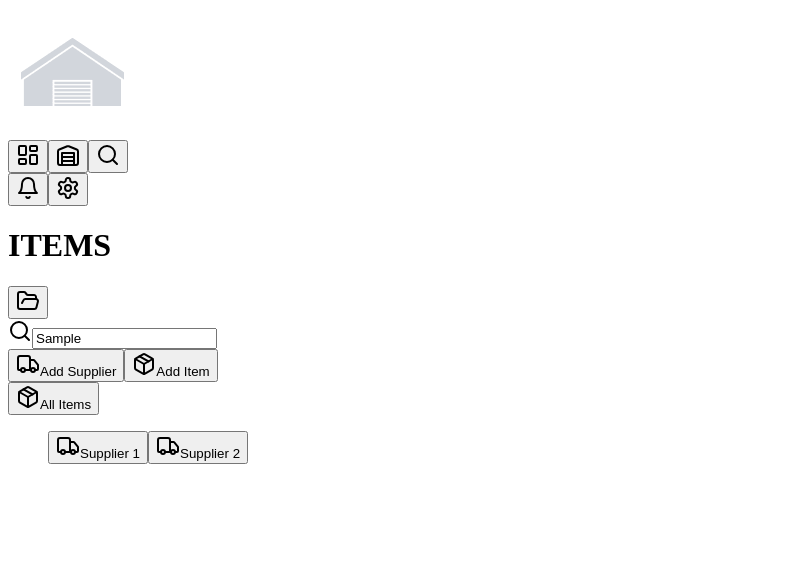
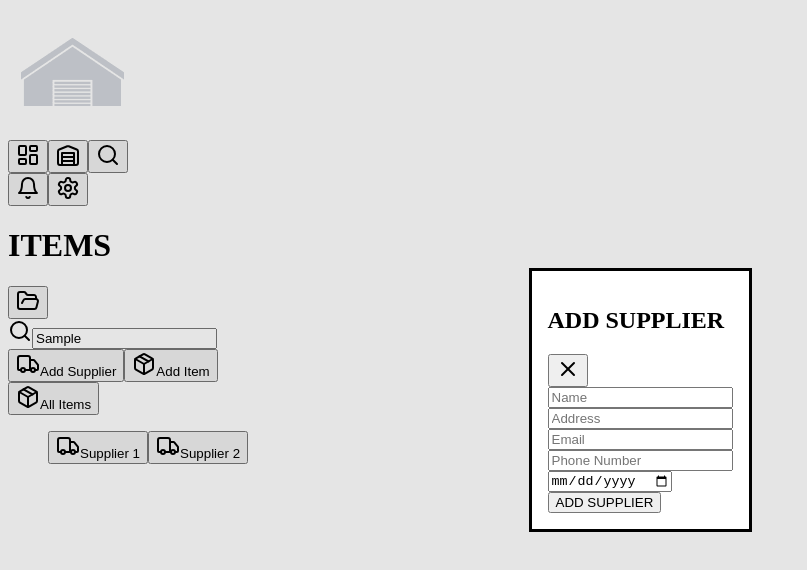
Before and after one commit to kacperlaudanski/SuppliesManagementApp, a Next.js app: page /dashboard/items in a window 1280 px wide. Both pictures are taken after typing "Sample" into the empty fields and a click on the button "Add Supplier". Shown: the top 570 px of the page, without its empty margins (0-807 px from the left). Built offline with nearby package versions, Linux system fonts and the light colour scheme.

Commit message:
items and suppliers modal forms basic structure

```diff
--- /dev/null
+++ b/src/app/components/FormHeader.tsx
@@ -0,0 +1,14 @@
+import { X } from "lucide-react";
+import React from "react";
+import Button from "./Button";
+
+export default function FormHeader({onCloseModal}:{onCloseModal: () => void}) {
+  return (
+    <header className="w-full h-[70px] bg-[#1f2041] p-4 text-white flex justify-between items-center">
+      <h1 className="text-lg tracking-widest">ADD SUPPLIER</h1>
+      <Button onClick={onCloseModal}>
+        <X />
+      </Button>
+    </header>
+  );
+}
--- a/src/app/components/Input.tsx
+++ b/src/app/components/Input.tsx
@@ -4,12 +4,16 @@ import { ComponentProps } from "react";
 
 const inputStyles = cva([], {
   variants: {
-    page: {},
+    variant: {
+      itemAddForm: ['w-full h-[40px]'],
+    },
   },
 });
 
 type Input = VariantProps<typeof inputStyles> & ComponentProps<"input">;
 
-export default function Input({ page, ...props }: Input) {
-  return <></>;
+export default function Input({ variant, ...props }: Input) {
+  return <>
+      <input {...props} className={inputStyles({variant})}/>
+  </>;
 }
--- /dev/null
+++ b/src/app/components/items/ItemsAddModal.tsx
@@ -0,0 +1,58 @@
+"use client";
+import { useEffect, useRef } from "react";
+import Button from "../Button";
+import FormHeader from "../FormHeader";
+import Input from "../Input";
+
+interface ItemAddForm {
+  openModal: boolean;
+  onCloseModal: () => void;
+}
+
+export default function ItemsAddForm({ openModal, onCloseModal }: ItemAddForm) {
+  const ref = useRef<HTMLDialogElement>(null);
+
+  useEffect(() => {
+    if (openModal) return ref.current?.showModal();
+    if (!openModal) return ref.current?.close();
+  }, [openModal]);
+
+  return (
+    <dialog
+      onClose={onCloseModal}
+      ref={ref}
+      className={"w-1/2 bg-neutral-100 rounded-lg"}
+    >
+      <FormHeader onCloseModal={onCloseModal}/>
+      <form className="w-full p-4 flex flex-col">
+        <div className='w-full'>
+          <Input type='text' placeholder='Name' variant='itemAddForm'/>
+        </div>
+        <div className='w-full'>
+          <Input type='number' placeholder='Quantity' variant='itemAddForm'/>
+        </div>
+        <div className='w-full'>
+          <Input type='number' placeholder='Min Quantity' variant='itemAddForm'/>
+        </div>
+        <div className="w-full h-[70px] bg-neutral-300 flex justify-center items-center">IMAGE ADDING</div>
+        <div className='w-full'>
+          <Input type='text' placeholder='Name' variant='itemAddForm'/>
+        </div>
+        <select className="w-full">
+          <option>Supplier 1</option>
+          <option>Supplier 2</option>
+          <option>Supplier 3</option>
+          <option>Supplier 4</option>
+        </select>
+        <select className="w-full">
+          <option>Category 1</option>
+          <option>Category 2</option>
+          <option>Category 3</option>
+          <option>Category 4</option>
+        </select>
+        <textarea placeholder="Description" className="w-full h-[100px]"></textarea>
+        <Button>ADD ITEM</Button>
+      </form>
+    </dialog>
+  );
+}
--- a/src/app/components/items/ItemsAsideTab.tsx
+++ b/src/app/components/items/ItemsAsideTab.tsx
@@ -1,19 +1,27 @@
+'use client'
 import Button from "@/app/components/Button";
 import { Package, Truck } from "lucide-react";
 import SearchingBox from "@/app/components/items/SearchingBox";
 import AsideTab from "../AsideTab";
+import ItemsAddModal from "./ItemsAddModal";
+import { useState } from "react";
+import SupplierAddModal from "./SupplierAddForm";
 
 export default function ItemsAsideTab() {
+
+  const [openItemsModal, setOpenItemsModal] = useState(false);
+  const [openSupplierModal, setOpenSupplierModal] = useState(false);
+
   return (
     <>
     <AsideTab>
     <SearchingBox />
       <div className="w-full flex flex-col justify-between items-center border-solid border-inherit">
-        <Button variant={"asideActionButton"}>
+        <Button variant={"asideActionButton"} onClick={() => setOpenSupplierModal(true)}>
           <Truck className="mx-2" />
           Add Supplier
         </Button>
-        <Button variant={"asideActionButton"}>
+        <Button variant={"asideActionButton"} onClick={() => setOpenItemsModal(true)}>
           <Package className="mx-2" />
           Add Item
         </Button>
@@ -34,6 +42,8 @@ export default function ItemsAsideTab() {
           </Button>
         </ul>
       </div>
+      <ItemsAddModal openModal={openItemsModal} onCloseModal={() => setOpenItemsModal(false)}/>
+      <SupplierAddModal openModal={openSupplierModal} onCloseModal={() => setOpenSupplierModal(false)} />
     </AsideTab>
     </>
   );
--- a/src/app/components/items/SupplierAddForm.tsx
+++ b/src/app/components/items/SupplierAddForm.tsx
@@ -1,8 +1,50 @@
+"use client";
+import { useEffect, useRef } from "react";
+import Button from "../Button";
+import FormHeader from "../FormHeader";
+import Input from "../Input";
 
-export default function SupplierAddForm() {
+interface SuppliersAddModal {
+  openModal: boolean;
+  onCloseModal: () => void;
+}
+
+export default function SupplierAddModal({
+  openModal,
+  onCloseModal,
+}: SuppliersAddModal) {
+  const ref = useRef<HTMLDialogElement>(null);
+
+  useEffect(() => {
+    if (openModal) return ref.current?.showModal();
+    if (!openModal) return ref.current?.close();
+  }, [openModal]);
+
   return (
-    <dialog>
-
+    <dialog
+      ref={ref}
+      onClose={onCloseModal}
+      className={"w-1/2 bg-neutral-100 rounded-lg"}
+    >
+      <FormHeader onCloseModal={onCloseModal} />
+      <form className="w-full p-4 flex flex-col">
+        <div className="w-full">
+          <Input type="text" placeholder="Name" variant="itemAddForm" />
+        </div>
+        <div className="w-full">
+          <Input type="text" placeholder="Address" variant="itemAddForm" />
+        </div>
+        <div className="w-full">
+          <Input type="email" placeholder="Email" variant="itemAddForm" />
+        </div>
+        <div className="w-full">
+          <Input type="text" placeholder="Phone Number" variant="itemAddForm" />
+        </div>
+        <div className="w-full">
+          <Input type="date" placeholder="Delivery Time" variant="itemAddForm" />
+        </div>
+        <Button>ADD SUPPLIER</Button>
+      </form>
     </dialog>
-  )
+  );
 }
--- a/src/app/dashboard/items/layout.tsx
+++ /dev/null
@@ -1,14 +0,0 @@
-import { Metadata } from "next";
-import { ReactNode } from "react";
-
-
-export const metadata: Metadata = {
-  title: "Items - StockWise",
-};
-export default function ItemsLayout({ children }: { children: ReactNode }) {
-  return (
-    <>
-      {children}
-    </>
-  );
-}
--- a/src/app/dashboard/layout.tsx
+++ b/src/app/dashboard/layout.tsx
@@ -9,8 +9,6 @@ export const metadata: Metadata = {
 
 export default function DashboardLayout({ children }: { children: ReactNode }) {
   return (
-    <html>
-      <body>
     <div className="w-full min-h-screen flex">
       <NavigationBar />
       <div className="w-full min-h-screen flex flex-col">
@@ -18,7 +16,5 @@ export default function DashboardLayout({ children }: { children: ReactNode }) {
         {children}
       </div>
     </div>
-      </body>
-    </html>
   );
 }
```
Also changed, not shown: src/app/components/items/ItemsAddForm.tsx (deleted, +0 -24 lines). Lines whose indentation alone changed are shown as unchanged.
